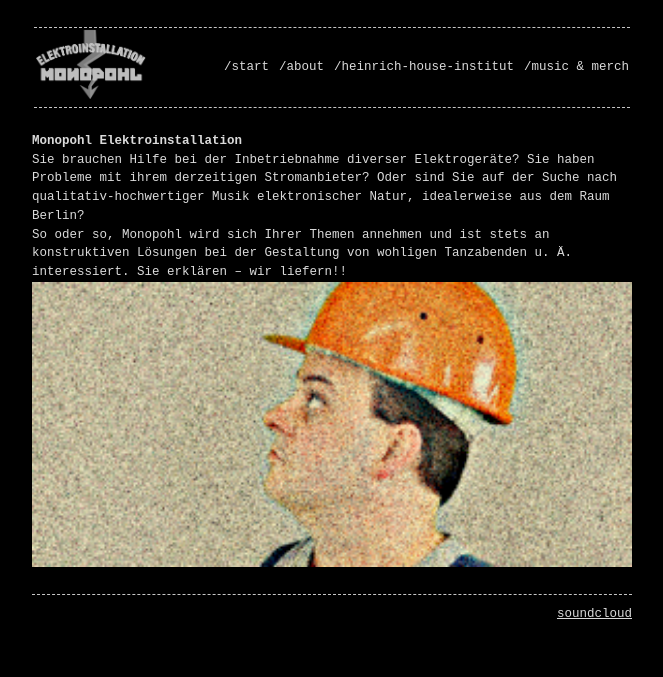
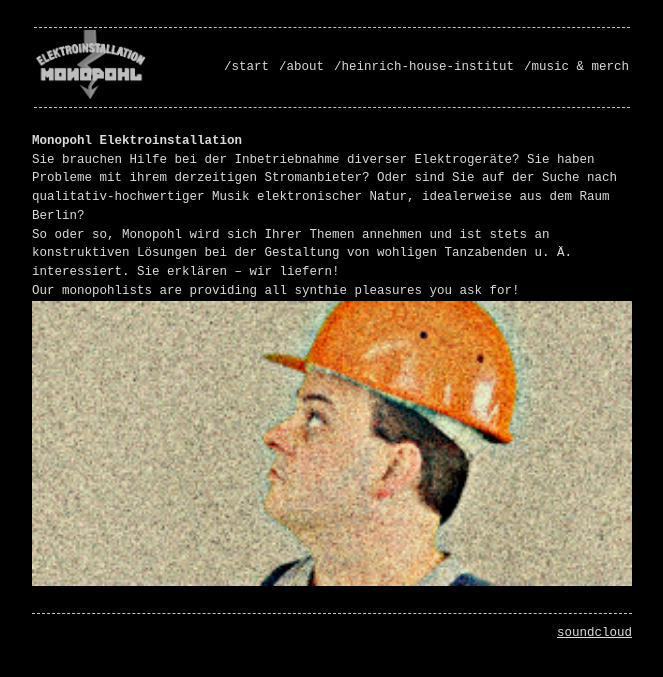
Before and after one commit to luisoala/monopohl, a Jekyll site: the page built from ueber.md, in a window 1280 px wide. Shown: the top 677 px of the page, without its empty margins (308-971 px from the left). Built offline with Jekyll 4.4.1, drawn with Linux system fonts in a browser that asks for light colours.

Commit message:
Update ueber.md

```diff
--- a/ueber.md
+++ b/ueber.md
@@ -6,5 +6,7 @@
 
 # Monopohl Elektroinstallation
 Sie brauchen Hilfe bei der Inbetriebnahme diverser Elektrogeräte? Sie haben Probleme mit ihrem derzeitigen Stromanbieter? Oder sind Sie auf der Suche nach qualitativ-hochwertiger Musik elektronischer Natur, idealerweise aus dem Raum Berlin?
-So oder so, Monopohl wird sich Ihrer Themen annehmen und ist stets an konstruktiven Lösungen bei der Gestaltung von wohligen Tanzabenden u. Ä. interessiert. Sie erklären – wir liefern!!
+So oder so, Monopohl wird sich Ihrer Themen annehmen und ist stets an konstruktiven Lösungen bei der Gestaltung von wohligen Tanzabenden u. Ä. interessiert. Sie erklären – wir liefern!
+
+Our monopohlists are providing all synthie pleasures you ask for!
 <img src="{{ "/assets/kabeljens.png" | relative_url }}" alt="dachdecken" width="100%">
```
